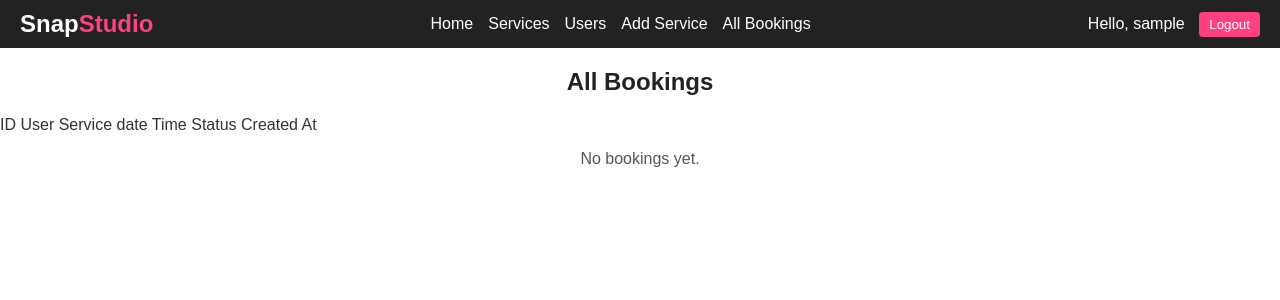
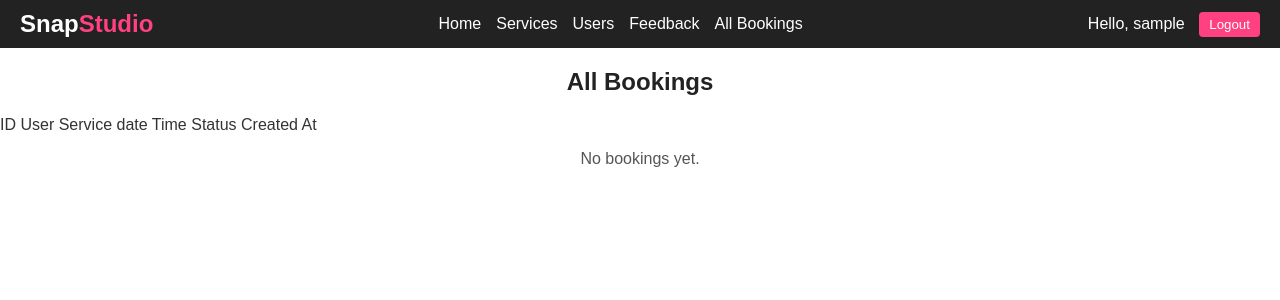
Before and after one commit to ayah3mad/snapstudio-booking, a Django app: page /booking/admin/ in a window 1280 px wide. Shown: the top 300 px of the page. Run offline with Django 5.2, Linux system fonts and the light colour scheme; the visitor is signed in with stand-in values (Sample User, id 1); data that the repository does not hold is empty.

Commit message:
Add feedback link to navbar for admin

```diff
--- a/studio_app/templates/base.html
+++ b/studio_app/templates/base.html
@@ -22,7 +22,7 @@
                 <a href="{% url 'home' %}" style="color:#fff; text-decoration:none;">Home</a>
                 <a href="{% url 'services' %}" style="color:#fff; text-decoration:none;">Services</a>
                 <a href="{% url 'user_list' %}" style="color:#fff; text-decoration:none;">Users</a>
-                <a href="{% url 'service_add' %}" style="color:#fff; text-decoration:none;">Add Service</a>
+                <a href="{% url 'admin_feedback_list' %}" style="color:#fff; text-decoration:none;">Feedback</a>
                 <a href="{% url 'admin_booking_list' %}" style="color:#fff; text-decoration:none;">All Bookings</a>
             {% else %}
                 <a href="{% url 'home' %}" style="color:#fff; text-decoration:none;">Home</a>
```
